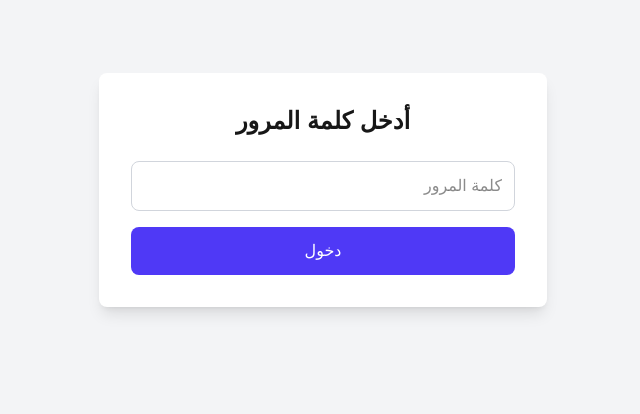
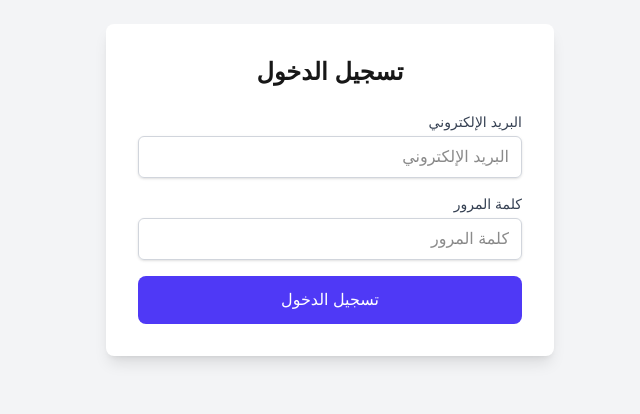
Before and after one commit to therealhesham/assets-1, a Next.js app: page /login in a window 1280 px wide. Before the commit this address had no page. Shown: the part 210-624 px from the top of the page, without its empty margins (380-1020 px from the left). Built offline with nearby package versions, Linux system fonts and the light colour scheme.

Commit message:
add login with email and password

```diff
--- /dev/null
+++ b/app/api/login/route.ts
@@ -0,0 +1,36 @@
+import { NextResponse } from 'next/server';
+import Airtable from 'airtable';
+
+const base = new Airtable({ apiKey: "pathInbmmQ2GimI5Q.6994f95d5d0f915839960010ca25d49fe1d152b2d2be189a4508947684511e91"}).base("appwChimKKH5U0rtH");
+
+export async function POST(request: Request) {
+  try {
+    const { email, password } = await request.json();
+
+    if (!email || !password) {
+      return NextResponse.json({ error: 'Email and password are required' }, { status: 400 });
+    }
+
+    const records = await base('users')
+      .select({
+        filterByFormula: `AND({Email} = "${email}", {Password} = "${password}")`, // افترض أن لديك حقلي Email و Password
+        maxRecords: 1,
+      })
+      .firstPage();
+
+    if (records.length === 0) {
+      return NextResponse.json({ error: 'Invalid credentials' }, { status: 401 });
+    }
+
+    const user = {
+      id: records[0].id,
+      email: records[0].fields.Email,
+      name: records[0].fields.Name || '',
+    };
+
+    return NextResponse.json({ user }, { status: 200 });
+  } catch (error) {
+    console.error('Login error:', error);
+    return NextResponse.json({ error: 'Internal server error' }, { status: 500 });
+  }
+}
--- a/app/components/AuthGuard.tsx
+++ b/app/components/AuthGuard.tsx
@@ -1,8 +1,8 @@
-
 "use client";
 
 import { useState, useEffect } from 'react';
 import styled from 'styled-components';
+import { useRouter } from 'next/navigation';
 
 interface AuthGuardProps {
   children: React.ReactNode;
@@ -10,12 +10,13 @@ interface AuthGuardProps {
 
 export default function AuthGuard({ children }: AuthGuardProps) {
   const [isAuthenticated, setIsAuthenticated] = useState<boolean>(false);
+  const [email, setEmail] = useState<string>('');
   const [password, setPassword] = useState<string>('');
   const [error, setError] = useState<string>('');
+  const [loading, setLoading] = useState<boolean>(false);
+  const router = useRouter();
 
-  // تعريف كلمات المرور المتعددة
-  const validPasswords: string[] = ['company123', 'omar'];
-
+  // التحقق من حالة المصادقة عند تحميل المكون
   useEffect(() => {
     const authStatus = sessionStorage.getItem('isAuthenticated');
     if (authStatus === 'true') {
@@ -23,26 +24,48 @@ export default function AuthGuard({ children }: AuthGuardProps) {
     }
   }, []);
 
-  const handleSubmit = (e: React.FormEvent<HTMLFormElement>) => {
+  const handleSubmit = async (e: React.FormEvent<HTMLFormElement>) => {
     e.preventDefault();
-    if (validPasswords.includes(password)) {
+    setError('');
+    setLoading(true);
+
+    try {
+      const res = await fetch('/api/login', {
+        method: 'POST',
+        headers: { 'Content-Type': 'application/json' },
+        body: JSON.stringify({ email, password }),
+      });
+
+      const data = await res.json();
+
+      if (!res.ok) {
+        throw new Error(data.error || 'كلمة المرور أو البريد الإلكتروني غير صحيح');
+      }
+
       setIsAuthenticated(true);
       sessionStorage.setItem('isAuthenticated', 'true');
       setError('');
-    } else {
-      setError('كلمة المرور غير صحيحة');
+      router.push('/');
+    } catch (err: any) {
+      setError(err.message);
+      setEmail('');
       setPassword('');
+    } finally {
+      setLoading(false);
     }
   };
 
+  // معالجة تسجيل الخروج
   const handleLogout = () => {
     sessionStorage.removeItem('isAuthenticated');
     setIsAuthenticated(false);
+    setEmail('');
     setPassword('');
     setError('');
+    router.push('/'); // إعادة توجيه إلى صفحة تسجيل الدخول
   };
 
-  // تعريف الأنماط باستخدام styled-components
+  // الأنماط باستخدام styled-components (نفس الأنماط السابقة)
   const StyledWrapper = styled.div`
     .Btn {
       display: flex;
@@ -116,24 +139,45 @@ export default function AuthGuard({ children }: AuthGuardProps) {
     return (
       <div className="min-h-screen bg-gray-100 flex items-center justify-center">
         <div className="bg-white p-8 rounded-lg shadow-lg max-w-md w-full">
-          <h2 className="text-2xl font-semibold text-center mb-6">أدخل كلمة المرور</h2>
+          <h2 className="text-2xl font-semibold text-center mb-6">تسجيل الدخول</h2>
           {error && (
             <p className="text-red-500 text-center mb-4">{error}</p>
           )}
-          <form onSubmit={handleSubmit}>
+          <form onSubmit={handleSubmit} className="space-y-4">
+            <div>
+              <label htmlFor="email" className="block text-sm font-medium text-gray-700">
+                البريد الإلكتروني
+              </label>
               <input
+                id="email"
+                type="email"
+                value={email}
+                onChange={(e) => setEmail(e.target.value)}
+                placeholder="البريد الإلكتروني"
+                className="mt-1 block w-full px-3 py-2 border border-gray-300 rounded-md shadow-sm focus:outline-none focus:ring-indigo-500 focus:border-indigo-500"
+                required
+              />
+            </div>
+            <div>
+              <label htmlFor="password" className="block text-sm font-medium text-gray-700">
+                كلمة المرور
+              </label>
+              <input
+                id="password"
                 type="password"
                 value={password}
                 onChange={(e) => setPassword(e.target.value)}
                 placeholder="كلمة المرور"
-              className="w-full p-3 border border-gray-300 rounded-lg mb-4 focus:outline-none focus:ring-2 focus:ring-indigo-500"
+                className="mt-1 block w-full px-3 py-2 border border-gray-300 rounded-md shadow-sm focus:outline-none focus:ring-indigo-500 focus:border-indigo-500"
                 required
               />
+            </div>
             <button
               type="submit"
-              className="w-full bg-indigo-600 text-white p-3 rounded-lg hover:bg-indigo-700"
+              disabled={loading}
+              className={`w-full bg-indigo-600 text-white p-3 rounded-lg hover:bg-indigo-700 ${loading ? 'opacity-50 cursor-not-allowed' : ''}`}
             >
-              دخول
+              {loading ? 'جاري تسجيل الدخول...' : 'تسجيل الدخول'}
             </button>
           </form>
         </div>
--- /dev/null
+++ b/app/login/page.tsx
@@ -0,0 +1,85 @@
+'use client';
+
+import { useState } from 'react';
+import { useRouter } from 'next/navigation';
+
+export default function LoginPage() {
+  const [email, setEmail] = useState('');
+  const [password, setPassword] = useState('');
+  const [error, setError] = useState('');
+  const [loading, setLoading] = useState(false);
+  const router = useRouter();
+
+  const handleSubmit = async (e: React.FormEvent) => {
+    e.preventDefault();
+    setError('');
+    setLoading(true);
+
+    try {
+      const res = await fetch('/api/login', {
+        method: 'POST',
+        headers: { 'Content-Type': 'application/json' },
+        body: JSON.stringify({ email, password }),
+      });
+
+      const data = await res.json();
+
+      if (!res.ok) {
+        throw new Error(data.error || 'Something went wrong');
+      }
+
+      // إعادة توجيه المستخدم بعد تسجيل الدخول الناجح
+      router.push('/dashboard'); // استبدل بمسار الصفحة المطلوبة
+    } catch (err: any) {
+      setError(err.message);
+    } finally {
+      setLoading(false);
+    }
+  };
+
+  return (
+    <div className="min-h-screen flex items-center justify-center bg-gray-100">
+      <div className="bg-white p-8 rounded-lg shadow-lg w-full max-w-md">
+        <h1 className="text-2xl font-bold mb-6 text-center">تسجيل الدخول</h1>
+        {error && <p className="text-red-500 mb-4 text-center">{error}</p>}
+        <form onSubmit={handleSubmit} className="space-y-4">
+          <div>
+            <label htmlFor="email" className="block text-sm font-medium text-gray-700">
+              البريد الإلكتروني
+            </label>
+            <input
+              id="email"
+              type="email"
+              value={email}
+              onChange={(e) => setEmail(e.target.value)}
+              required
+              className="mt-1 block w-full px-3 py-2 border border-gray-300 rounded-md shadow-sm focus:outline-none focus:ring-blue-500 focus:border-blue-500"
+            />
+          </div>
+          <div>
+            <label htmlFor="password" className="block text-sm font-medium text-gray-700">
+              كلمة المرور
+            </label>
+            <input
+              id="password"
+              type="password"
+              value={password}
+              onChange={(e) => setPassword(e.target.value)}
+              required
+              className="mt-1 block w-full px-3 py-2 border border-gray-300 rounded-md shadow-sm focus:outline-none focus:ring-blue-500 focus:border-blue-500"
+            />
+          </div>
+          <button
+            type="submit"
+            disabled={loading}
+            className={`w-full py-2 px-4 bg-blue-600 text-white rounded-md hover:bg-blue-700 focus:outline-none focus:ring-2 focus:ring-blue-500 ${
+              loading ? 'opacity-50 cursor-not-allowed' : ''
+            }`}
+          >
+            {loading ? 'جاري تسجيل الدخول...' : 'تسجيل الدخول'}
+          </button>
+        </form>
+      </div>
+    </div>
+  );
+}
```
Lines whose indentation alone changed are shown as unchanged.
